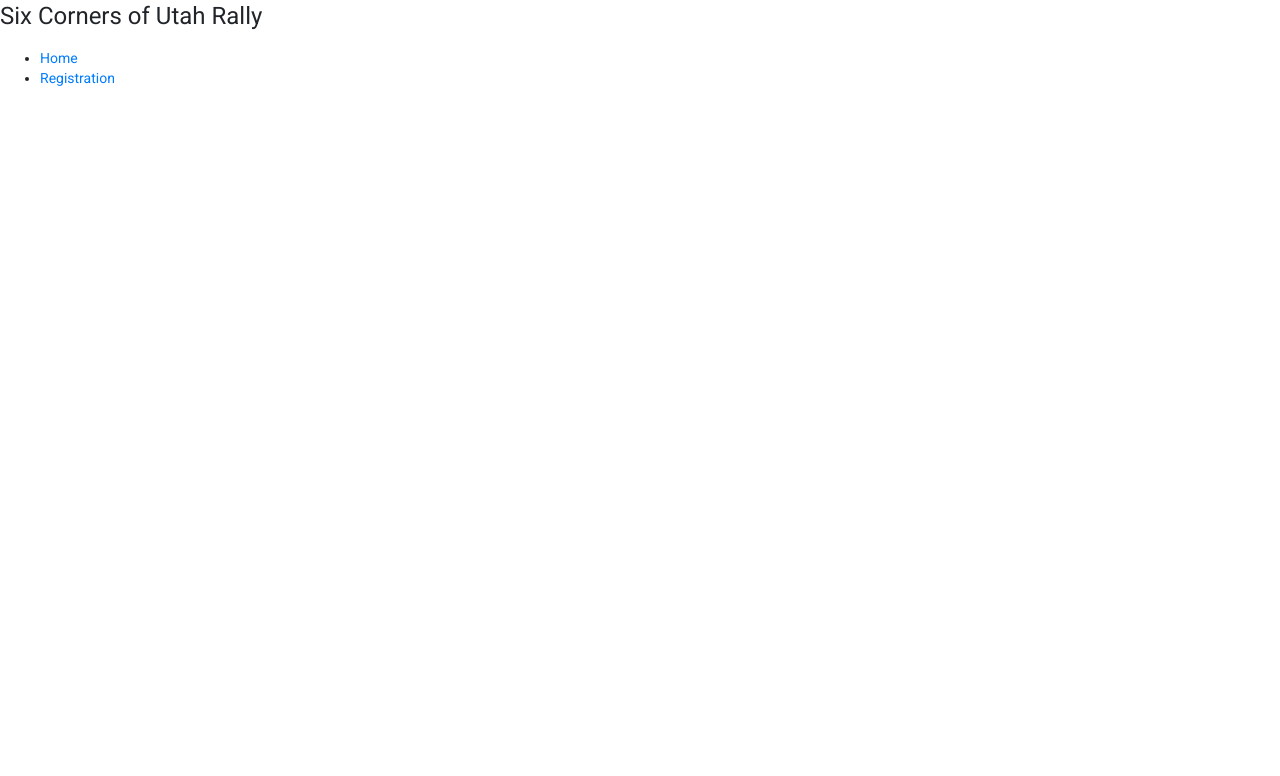
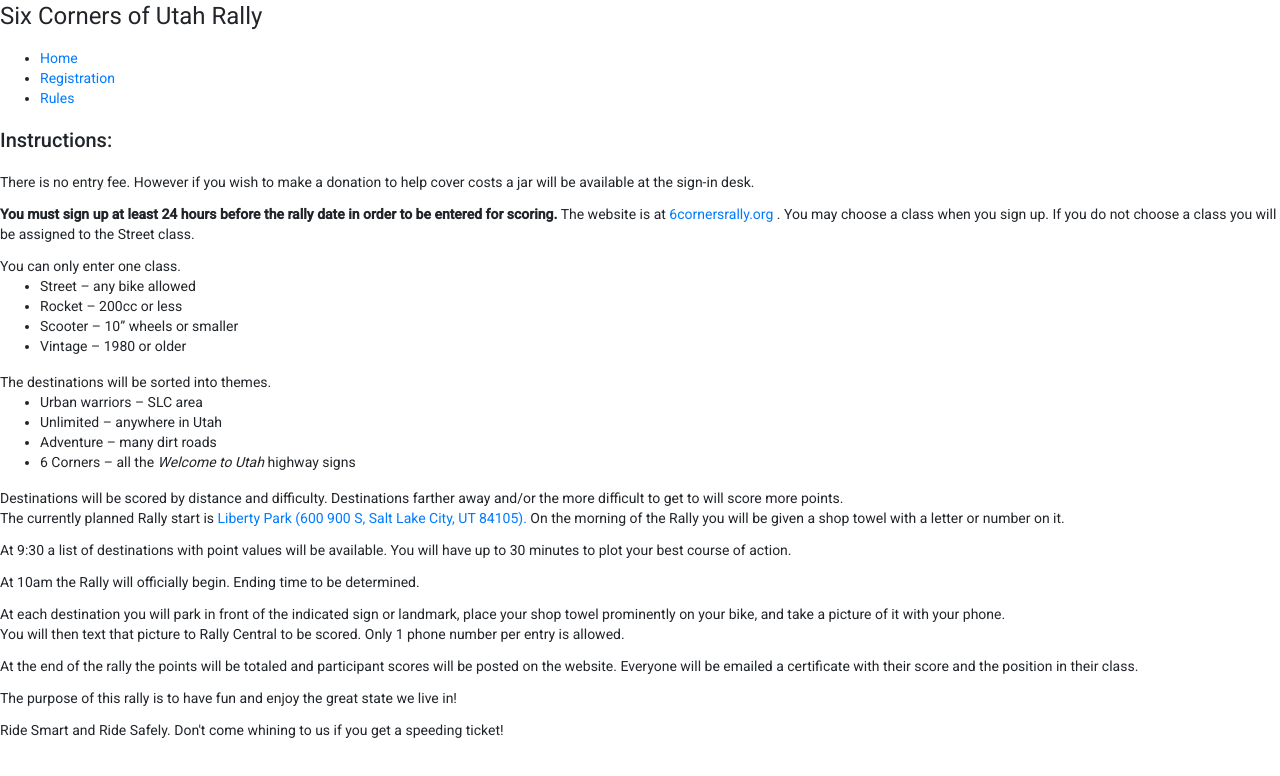
Before and after one commit to braunj/sixcorners, an Angular app: page /rules in a window 1280 px wide. Before the commit this address led to /. Shown: the top 776 px of the page. Built offline with nearby package versions, Linux system fonts and the light colour scheme.

Commit message:
Added rules component

```diff
--- a/src/app/app-routing.module.ts
+++ b/src/app/app-routing.module.ts
@@ -2,10 +2,12 @@ import { NgModule } from '@angular/core';
 import { RouterModule, Routes } from '@angular/router';
 import { HomeComponent } from './home/home.component';
 import { RegistrationComponent } from './registration/registration.component';
+import { RulesComponent } from './rules/rules.component';
 
 const routes: Routes = [
   { path: 'home', component: HomeComponent },
   { path: 'registration', component: RegistrationComponent },
+  { path: 'rules', component: RulesComponent },
   { path: '', component: HomeComponent },
 ];
 
--- a/src/app/app.component.html
+++ b/src/app/app.component.html
@@ -6,6 +6,9 @@
     <li>
       <a routerLink="/registration" routerLinkActive="active">Registration</a>
     </li>
+    <li>
+      <a routerLink="/rules" routerLinkActive="active">Rules</a>
+    </li>
   </ul>
 </nav>
 <!-- The routed views render in the <router-outlet>-->
--- a/src/app/app.module.ts
+++ b/src/app/app.module.ts
@@ -11,9 +11,10 @@ import { RegistrationComponent } from './registration/registration.component';
 import { ButtonsModule } from 'ngx-bootstrap/buttons';
 import { BrowserAnimationsModule } from '@angular/platform-browser/animations';
 import { MatSliderModule } from '@angular/material/slider';
+import { RulesComponent } from './rules/rules.component';
 
 @NgModule({
-  declarations: [AppComponent, HomeComponent, RegistrationComponent],
+  declarations: [AppComponent, HomeComponent, RegistrationComponent, RulesComponent],
   imports: [
     BrowserModule,
     AppRoutingModule,
--- a/src/app/data/Vehicle.ts
+++ b/src/app/data/Vehicle.ts
@@ -1,11 +1,11 @@
 export class Vehicle {
   constructor(
-    mobile: string, // index
-    year: number,
-    make: string,
-    model: string,
-    color: string,
-    vin6: string, // last 6 numbers
-    active: boolean
+    public mobile: string, // index
+    public year: number,
+    public make: string,
+    public model: string,
+    public color: string,
+    public vin6: string, // last 6 numbers
+    public active: boolean
   ) {}
 }
--- a/src/app/registration/registration.component.css
+++ b/src/app/registration/registration.component.css
@@ -0,0 +1,5 @@
+footer {
+  text-align: center;
+  width: 100%;
+  background-color: lightblue;
+}
--- a/src/app/registration/registration.component.html
+++ b/src/app/registration/registration.component.html
@@ -72,14 +72,6 @@
       </label>
     </div>
 
-    <!-- vehicle
-          vehicleMobile
-          vehicleYear
-          vehicleMake
-          vehicleModel
-          vehicleColor
-          vehicleVin6
-    -->
     <!-- mobile -->
     <div class="form-group row mb-2">
       <label class="col-md-2 col-form-label" for="vehicleMobileId"
@@ -145,6 +137,7 @@
           class="form-control"
           formControlName="vehicleMake"
           id="vehicleMakeId"
+          placeholder="Make"
           type="text"
           [ngClass]="{
             'is-invalid':
@@ -171,6 +164,7 @@
           class="form-control"
           formControlName="vehicleModel"
           id="vehicleModelId"
+          placeholder="Model"
           type="text"
           [ngClass]="{
             'is-invalid':
@@ -196,6 +190,7 @@
         <input
           class="form-control"
           formControlName="vehicleColor"
+          placeholder="Primary Color"
           id="vehicleColorId"
           type="text"
           [ngClass]="{
@@ -222,6 +217,7 @@
         <input
           class="form-control"
           formControlName="vehicleVin6"
+          placeholder="Last 6 of VIN"
           id="vehicleVin6Id"
           type="text"
           [ngClass]="{
@@ -257,6 +253,9 @@
         </button>
       </div>
     </div>
+    <div class="form-group row col-md-8">
+      Registration Complete: {{ vehicle.active }}
+    </div>
   </form>
   <hr />
   <footer>&copy; 6Corners Rally Committee</footer>
--- a/src/app/registration/registration.component.ts
+++ b/src/app/registration/registration.component.ts
@@ -53,6 +53,8 @@ export class RegistrationComponent implements OnInit {
   }
 
   onSubmit() {
+    this.vehicle.active = true;
+    this.registrationForm.patchValue({ vehicleActive: this.vehicle.active });
     console.log('submitted: ', this.registrationForm);
     console.log('saved: ', JSON.stringify(this.registrationForm?.value));
   }
--- /dev/null
+++ b/src/app/rules/rules.component.html
@@ -0,0 +1,69 @@
+<h2>Instructions:</h2>
+
+<p>
+  There is no entry fee. However if you wish to make a donation to help cover
+  costs a jar will be available at the sign-in desk.
+</p>
+<p>
+  <strong
+    >You must sign up at least 24 hours before the rally date in order to be
+    entered for scoring.</strong
+  >
+  The website is at
+  <a href="http://6cornersrally.org/" target="_blank">6cornersrally.org </a>.
+  You may choose a class when you sign up. If you do not choose a class you will
+  be assigned to the Street class.
+</p>
+<div>
+  You can only enter one class.
+  <ul>
+    <li>Street – any bike allowed</li>
+    <li>Rocket – 200cc or less</li>
+    <li>Scooter – 10” wheels or smaller</li>
+    <li>Vintage – 1980 or older</li>
+  </ul>
+  The destinations will be sorted into themes.
+  <ul>
+    <li>Urban warriors – SLC area</li>
+    <li>Unlimited – anywhere in Utah</li>
+    <li>Adventure – many dirt roads</li>
+    <li>6 Corners – all the <i>Welcome to Utah</i> highway signs</li>
+  </ul>
+</div>
+<p>
+  Destinations will be scored by distance and difficulty. Destinations farther
+  away and/or the more difficult to get to will score more points. <br />
+  The currently planned Rally start is
+  <a
+    href="https://www.slc.gov/parks/parks-division/liberty-park/"
+    target="_blank"
+    >Liberty Park (600 900 S, Salt Lake City, UT 84105).
+  </a>
+
+  On the morning of the Rally you will be given a shop towel with a letter or
+  number on it.
+</p>
+<p>
+  At 9:30 a list of destinations with point values will be available. You will
+  have up to 30 minutes to plot your best course of action.
+</p>
+<p>At 10am the Rally will officially begin. Ending time to be determined.</p>
+<p>
+  At each destination you will park in front of the indicated sign or landmark,
+  place your shop towel prominently on your bike, and take a picture of it with
+  your phone.<br />
+  You will then text that picture to Rally Central to be scored. Only 1 phone
+  number per entry is allowed.
+</p>
+<p>
+  At the end of the rally the points will be totaled and participant scores will
+  be posted on the website. Everyone will be emailed a certificate with their
+  score and the position in their class.
+</p>
+<p>
+  The purpose of this rally is to have fun and enjoy the great state we live in!
+</p>
+<p>
+  Ride Smart and Ride Safely. Don't come whining to us if you get a speeding
+  ticket!
+</p>
--- /dev/null
+++ b/src/app/rules/rules.component.ts
@@ -0,0 +1,15 @@
+import { Component, OnInit } from '@angular/core';
+
+@Component({
+  selector: 'app-rules',
+  templateUrl: './rules.component.html',
+  styleUrls: ['./rules.component.css']
+})
+export class RulesComponent implements OnInit {
+
+  constructor() { }
+
+  ngOnInit(): void {
+  }
+
+}
```
Also changed, not shown: src/app/rules/rules.component.css (added), 1 other file (tests, documents, lock files or other folders).
